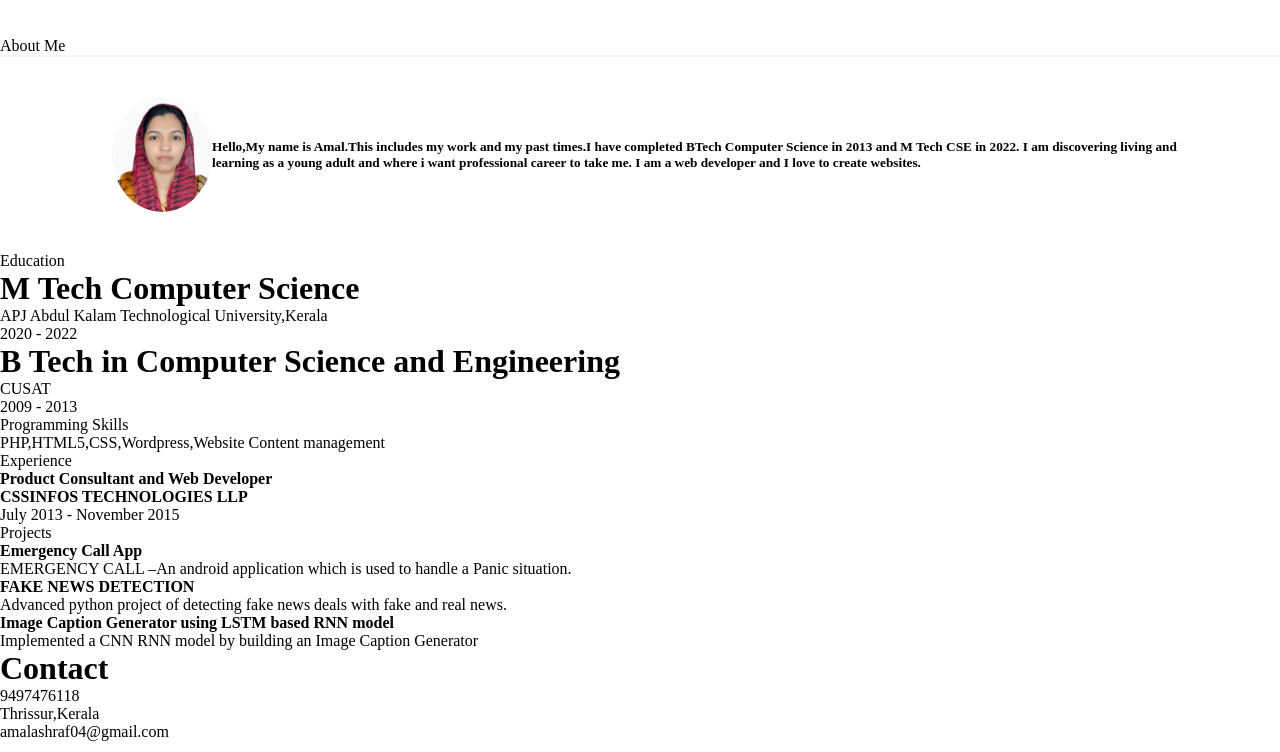
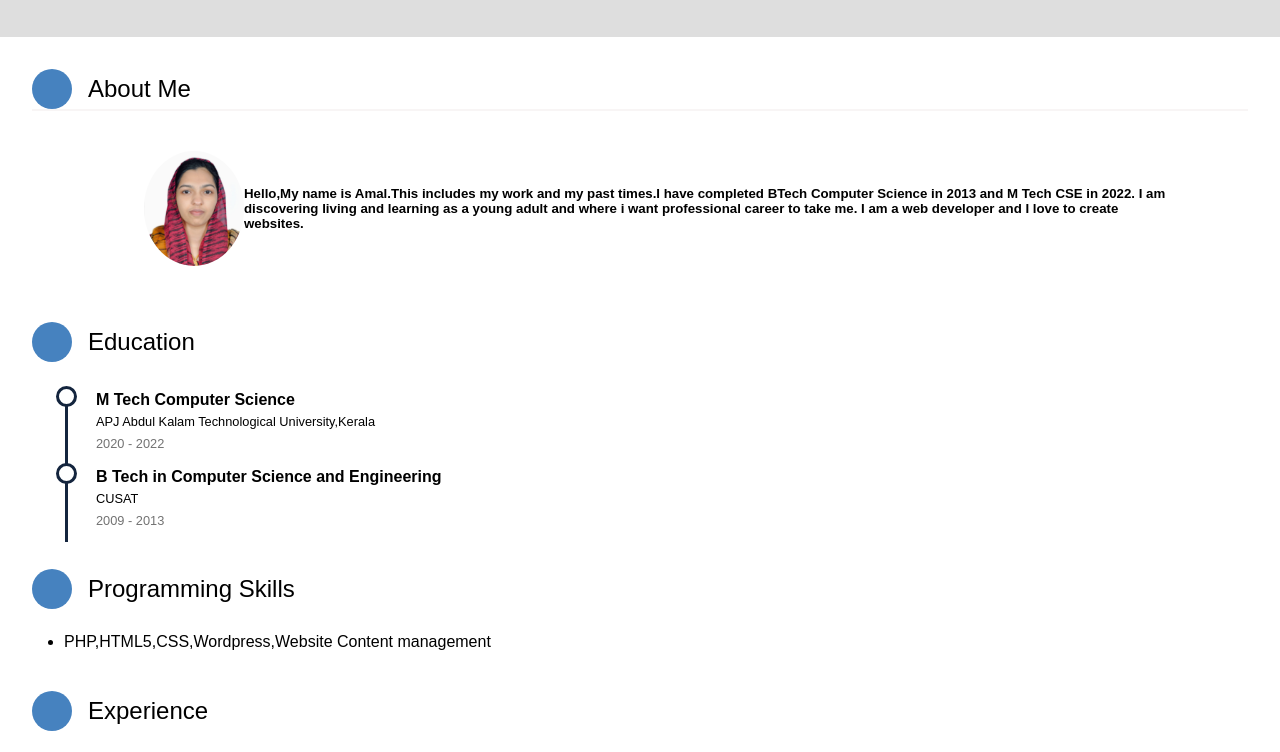
Before and after one commit to amalashraf04/html, a plain HTML site: page index.html in a window 1280 px wide. Shown: the part 708-1460 px from the top of the page. Drawn offline with Linux system fonts and the light colour scheme; files whose address does not match are found by name.

Commit message:
Update style.css

```diff
--- a/style.css
+++ b/style.css
@@ -196,3 +196,217 @@ body {
   color: #585858;
   margin: 10px 0;
 }
+
+  .bg-dark-1{
+    background-color: #0c0007;
+  /*background-image: linear-gradient(225deg, #050003 0%, #784BA0 50%, #2B86C5 100%);*/
+
+  }
+  /*new*/
+  :root {
+    --color-gray-light-1: #f8f8f8;
+    --color-gray-light-2: #e9e9e9;
+    --color-gray-light-3: #dedede;
+    --color-gray-dark-1: #545454;
+    --color-gray-dark-2: #737373;
+    --color-gray-dark-3: #9a9a9a;
+    --color-blue-dark-1: #00387f;
+    --color-tiffany: #00a6a6;
+    --profile-theme: #4682bf;
+    --timeline-circle-theme: #14253e;
+
+    --pgbar-length: 100%;
+
+    --MATH-PI: 3.1415px;
+    --percent: 100;
+  }
+
+  html {
+    font-size: 100%;
+      font-family: 'PT Sans', sans-serif;
+
+
+  }
+
+  * {
+    box-sizing: border-box;
+  }
+
+
+
+
+  .photo img {
+    width: 80%;
+    border-radius: 50%;
+  }
+  .bio .name {
+    font-size: 1.5rem;
+    text-align: center;
+    color: var(--color-gray-light-1);
+    margin: 0;
+    margin-top: 1rem;
+  }
+  .bio .profession {
+    font-size: 1rem;
+    text-align: center;
+    color: var(--color-gray-light-1);
+    margin: 0;
+  }
+
+  .intro-section {
+    padding: 0 1rem;
+    color: var(--color-gray-dark-1);
+  }
+  .intro-section .title {
+    font-size: 1rem;
+    font-weight: bold;
+    text-transform: uppercase;
+    letter-spacing: 1px;
+    padding: 10px;
+  }
+  .about .paragraph {
+    text-align: justify;
+  }
+  .info-section {
+    margin: 1rem 0;
+  }
+  .info-section span {
+    position: relative;
+    transition: all 0.3s;
+  }
+  .info-section i {
+    color: var(--profile-theme);
+    width: 20px;
+    height: 20px;
+  }
+
+  .link a {
+    text-decoration: none;
+    color: inherit;
+  }
+
+  .link span::after {
+    position: absolute;
+    content: '';
+    left: 50%;
+    bottom: -3px;
+    width: 0;
+    height: 2px;
+    background-color: var(--profile-theme);
+    transition: width 0.3s;
+    /*transition-timing-function: cubic-bezier(.64,.51,.16,.86);*/
+    transition-timing-function: cubic-bezier(.92,.57,.33,1.02);
+    transform: translate(-50%, 0);
+  }
+
+  .link span:hover {
+    color: var(--profile-theme);
+  }
+  .link span:hover::after {
+    width: 100%;
+  }
+
+  /* Detail section overall setting*/
+  .detail {
+    flex: 1 0 0;
+    background-color: white;
+    padding: 2rem;
+  }
+  .detail:hover > .detail-section:not(:hover) {
+    opacity: 0.3;
+  }
+  .detail-section {
+    transition: all 0.3s;
+  }
+  .detail-section:not(:last-of-type) {
+    padding-bottom: 1rem;
+  }
+  .detail-title {
+    display: flex;
+    align-items: center;
+  }
+  .detail-section > .detail-content {
+    padding: 1.5rem;
+    padding-left: 2rem;
+    user-select: none;
+  }
+  .detail-section.edu > .detail-content {
+    padding-left: calc(1.5rem + 10px);
+  }
+  .title-icon + span {
+    font-size: 1.5rem;
+    transition: all 0.3s;
+  }
+  .title-icon {
+    display: inline-flex;
+    justify-content: center;
+    align-items: center;
+    padding: 1rem;
+    margin-right: 1rem;
+    width: 2.5rem;
+    height: 2.5rem;
+    background-color: var(--profile-theme);
+    border-radius: 50%;
+    transition: all 0.3s;
+  }
+  .title-icon i {
+    color: white;
+    line-height: 1rem;
+    font-size: 1rem;
+    text-align: center;
+  }
+  .detail-section:hover .title-icon {
+    transform: scale(1.5);
+    margin-right: 1.5rem;
+  }
+  .detail-section:hover .title-icon + span {
+    letter-spacing: 1.5px;
+  }
+
+  /* time line block in education section */
+  .timeline-block {
+    position: relative;
+    padding-left: 30px;
+  }
+  .timeline-block:not(:last-of-type) {
+    margin-bottom: 1rem;
+  }
+  .timeline-block h1 {
+    font-size: 1rem;
+    margin: 5px 0;
+    transition: all 0.3s;
+  }
+  .timeline-block p {
+    font-size: 0.8rem;
+    margin: 5px 0;
+  }
+  .timeline-block time {
+    font-size: 0.8rem;
+    color: var(--color-gray-dark-2);
+  }
+  .timeline-block::before {
+    position: absolute;
+    content: '';
+    width: 15px;
+    height: 15px;
+    background-color: white;
+    border: 3px solid var(--timeline-circle-theme);
+    border-radius: 50%;
+    left: -10px;
+    top: -5px;
+  }
+  .timeline-block::after {
+    position: absolute;
+    content: '';
+    width: 3px;
+    height: 100%;
+    background-color: var(--timeline-circle-theme);
+    left: -1px;
+    top: 13px;
+  }
+  .timeline-block:hover h1 {
+    color: var(--color-tiffany);
+  }
+  .timeline-block:hover::before {
+    animation: circle 1.2s infinite;
+  }
```
